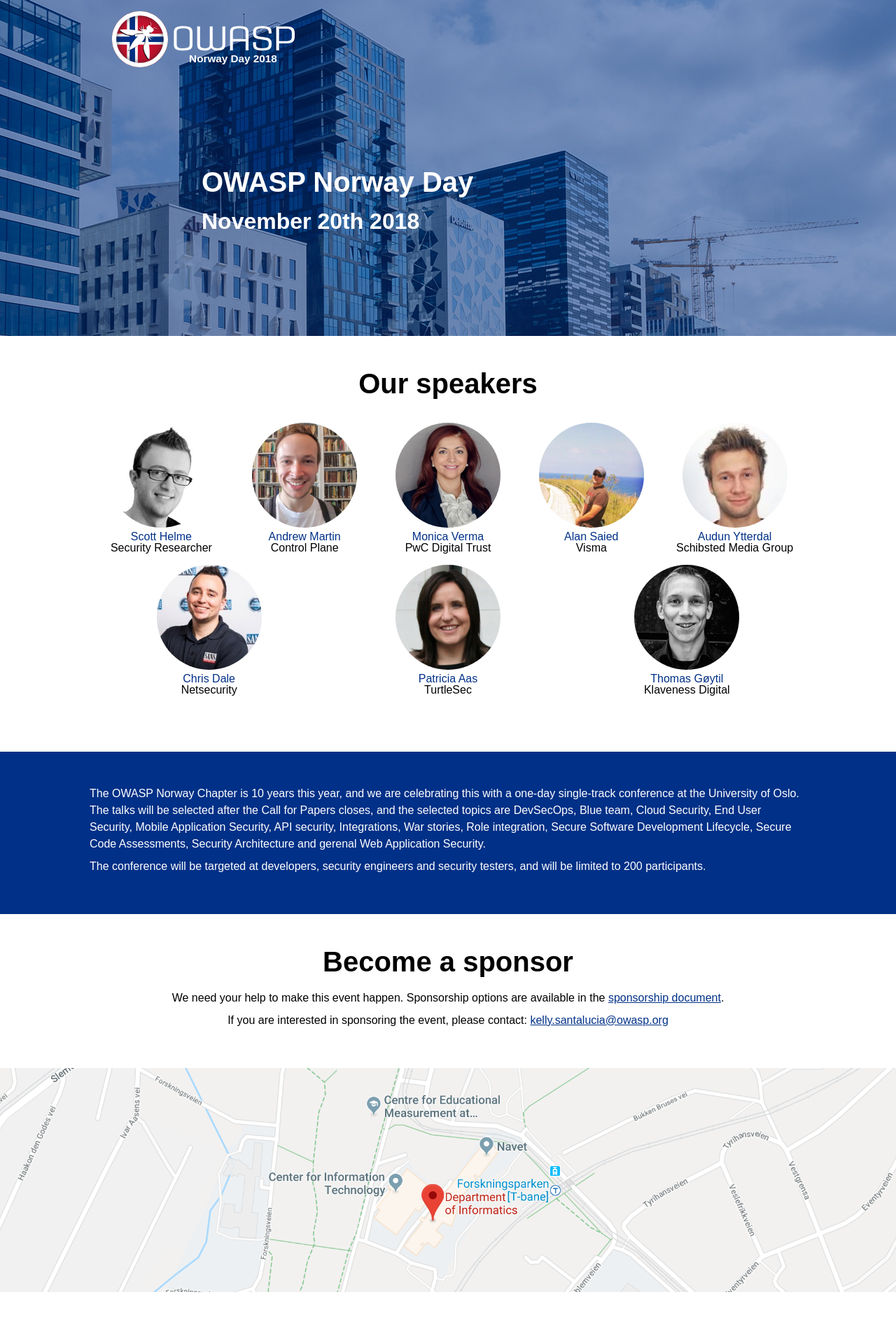
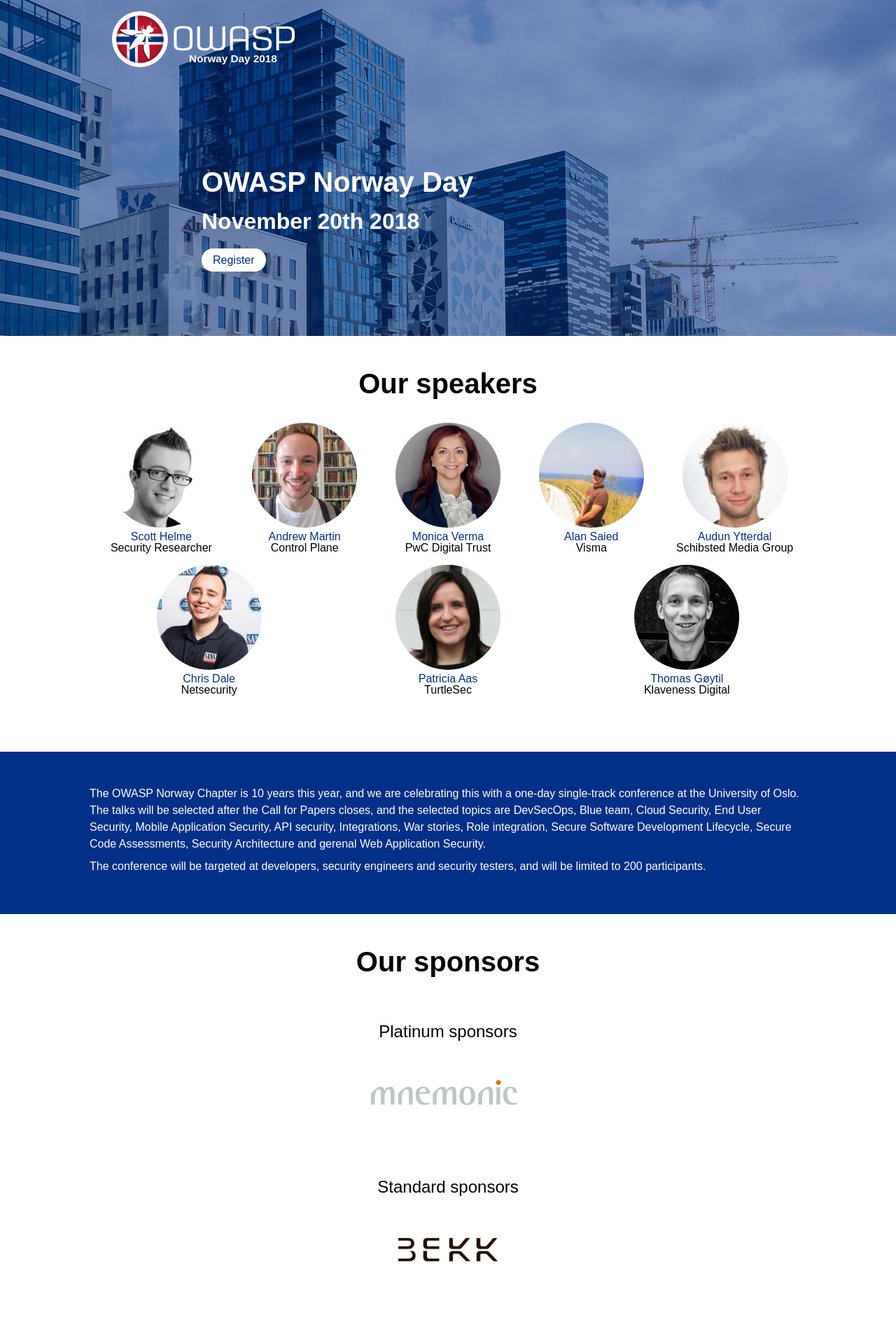
Before and after one commit to OWASP/owasp-norway-day-2018, a Jekyll site: the page built from index.html, in a window 1280 px wide. Shown: the top 1896 px of the page at 70% size. Built offline with Jekyll 4.4.1, drawn with Linux system fonts in a browser that asks for light colours; some web fonts are replaced.

Commit message:
Sponsors and registration

```diff
--- /dev/null
+++ b/assets/_sass/_sponsors.scss
@@ -0,0 +1,31 @@
+.sponsors {
+	h3 {
+		text-align: center;
+		margin-top: 2em;
+		font-size: 150%;
+	}
+	div {
+		display: flex;
+		flex-wrap: wrap;
+		list-style: none;
+		margin: 0;
+		justify-content: space-around;
+		a {
+			height: 80px;
+			margin: 35px 10px;
+			width: 180px;
+			background-size: contain;
+			background-repeat: no-repeat;
+			background-position: center center;
+		}
+		&.Diamond a {
+			width: 300px;
+		}
+		&.Platinum a {
+			width: 220px;
+		}
+		&.Gold a {
+			width: 200px;
+		}
+	}
+}
--- a/assets/css/style.scss
+++ b/assets/css/style.scss
@@ -3,6 +3,7 @@
 @import "reset";
 @import "vars";
 @import "teamlist";
+@import "sponsors";
 
 @font-face {
     font-family: 'Aller-Italic';
@@ -26,6 +27,8 @@
 
 
 
+
+
 * {
 	box-sizing: border-box;
 }
@@ -34,6 +37,15 @@
 	color: $blue;
 }
 
+
+a.button {
+	margin-top: 2em;
+	background: #fff;
+	color: $blue;
+	padding: 0.5em 1em;
+	border-radius: 1em 1em;
+	text-decoration: none;
+}
 
 h1 {
 	font-size: 250%;
@@ -77,6 +89,9 @@
 	padding-top: 15em;
 	h1 {
 		text-align: left;
+	}
+	h2 {
+		padding-bottom: 1em;
 	}
 	div {
 		color: #fff;
--- a/index.html
+++ b/index.html
@@ -8,6 +8,7 @@
 	<div>
 		<h1>OWASP Norway Day</h1>
 		<h2>November 20th 2018</h2>
+		<a class="button" href="https://www.eventbrite.com/e/owasp-norway-day-2018-tickets-50096149933">Register</a>
 	</div>
 </section>
 
@@ -31,6 +32,21 @@
 
 </section>
 
+<section class="sponsors">
+	<h1>Our sponsors</h1>
+{% for sponsortype in site.data.sponsors %}
+	{% if sponsortype.sponsors %}
+  	<h3>{{ sponsortype.type }} sponsors</h3>
+	  <div class="{{ sponsortype.type }}">
+		{% for sponsor in sponsortype.sponsors %}
+	    <a style="background-image: url(/assets/images/{{sponsor.logo}});{% if sponsor.backgroundSize %}background-size: {{sponsor.backgroundSize}};{% endif %}" title="{{sponsor.name}}" href="{{sponsor.url}}"></a>
+	  {% endfor %}
+	  </div>
+  {% endif %}
+{% endfor %}
+</section>
+
+
 <section class="center">
 	<h1>Become a sponsor</h1>
 	<p>We need your help to make this event happen. Sponsorship options are available in the <a href="/docs/sponsorship.pdf">sponsorship document</a>.</p>
@@ -39,6 +55,8 @@
 
 <section class="map">
 </section>
+
+
 
 <section class="team-list">
 	<h1>The Conference Team</h1>
```
Also changed, not shown: _data/program.yml (added, +58 -0 lines), _data/sponsors.yml (added, +10 -0 lines), assets/images/bekk.png (added), assets/images/mnemonic.svg (added).
